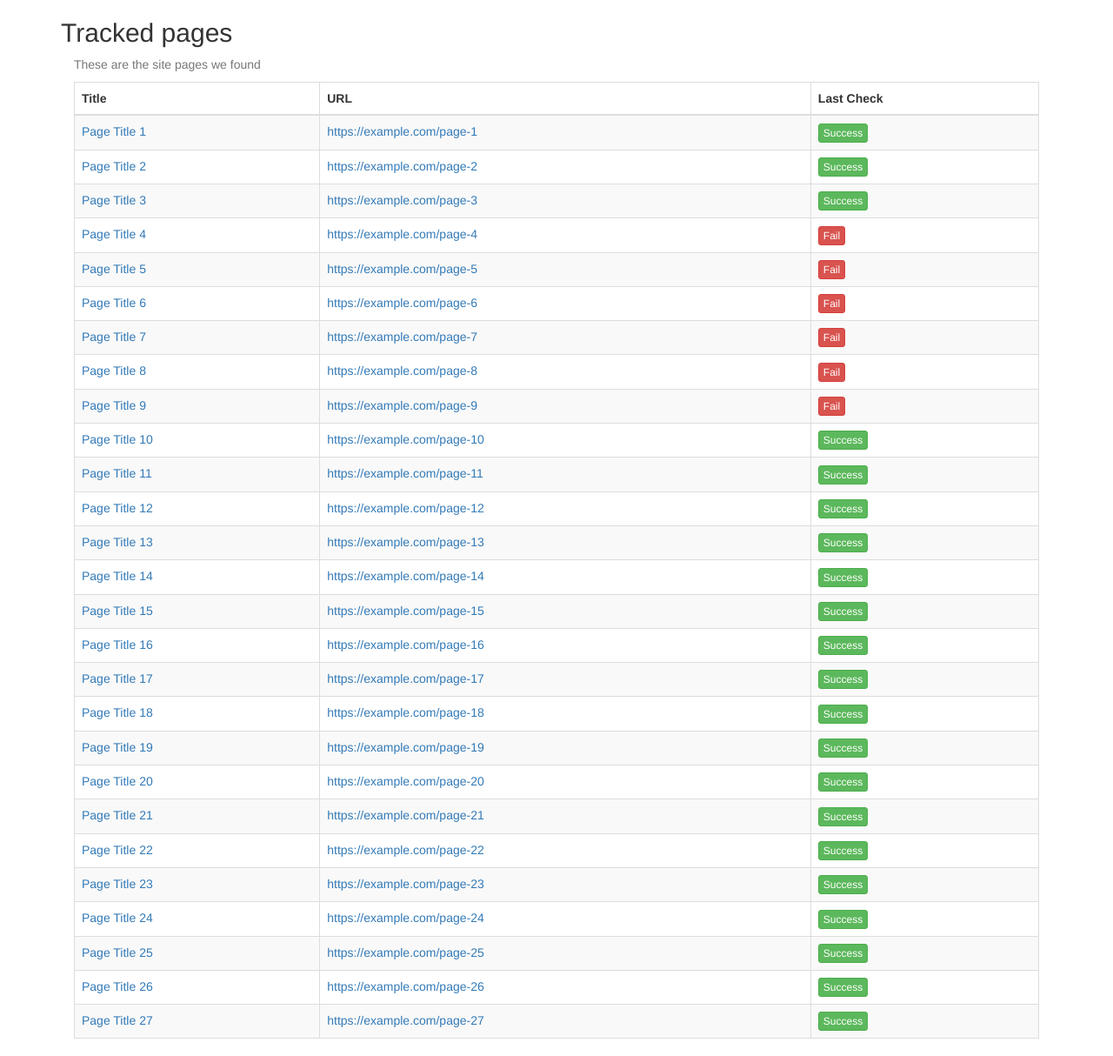
After one commit to Adyg/fides, a Django app: page /project/dashboard/visual in a window 1280 px wide. The commit adds this page. Shown: the part 3438-4652 px from the top of the page at 87% size. Run offline with Django 3.2, Linux system fonts and the light colour scheme; some libraries are stand-ins or nearby versions.

Commit message:
add visual consistency mockup

```diff
--- a/src/fides/templates/mockup/_sidebar.html
+++ b/src/fides/templates/mockup/_sidebar.html
@@ -31,7 +31,7 @@
           <li><a><i class="fa fa-folder"></i> Web Project X1 <span class="fa fa-chevron-down"></span></a>
             <ul class="nav child_menu">
               <li><a href="/project/dashboard">Dashboard</a></li>
-              <li><a href="form.html">Visual regression</a></li>
+              <li><a href="/project/dashboard/visual">Visual consistency</a></li>
               <li><a href="form_advanced.html">Load times</a></li>
               <li><a href="form_validation.html">Load Errors</a></li>
               <li><a href="form_wizards.html">JS Errors</a></li>
@@ -42,7 +42,7 @@
           <li><a><i class="fa fa-folder"></i> Web Project X2 <span class="fa fa-chevron-down"></span></a>
             <ul class="nav child_menu">
               <li><a href="/project/dashboard">Dashboard</a></li>
-              <li><a href="form.html">Visual regression</a></li>
+              <li><a href="/project/dashboard/visual">Visual consistency</a></li>
               <li><a href="form_advanced.html">Load times</a></li>
               <li><a href="form_validation.html">Load Errors</a></li>
               <li><a href="form_wizards.html">JS Errors</a></li>
@@ -53,7 +53,7 @@
           <li><a><i class="fa fa-folder"></i> Web Project X3 <span class="fa fa-chevron-down"></span></a>
             <ul class="nav child_menu">
               <li><a href="/project/dashboard">Dashboard</a></li>
-              <li><a href="form.html">Visual regression</a></li>
+              <li><a href="/project/dashboard/visual">Visual consistency</a></li>
               <li><a href="form_advanced.html">Load times</a></li>
               <li><a href="form_validation.html">Load Errors</a></li>
               <li><a href="form_wizards.html">JS Errors</a></li>
@@ -64,7 +64,7 @@
           <li><a><i class="fa fa-folder"></i> Web Project X4 <span class="fa fa-chevron-down"></span></a>
             <ul class="nav child_menu">
               <li><a href="/project/dashboard">Dashboard</a></li>
-              <li><a href="form.html">Visual regression</a></li>
+              <li><a href="/project/dashboard/visual">Visual consistency</a></li>
               <li><a href="form_advanced.html">Load times</a></li>
               <li><a href="form_validation.html">Load Errors</a></li>
               <li><a href="form_wizards.html">JS Errors</a></li>
@@ -75,7 +75,7 @@
           <li><a><i class="fa fa-folder"></i> Web Project X5 <span class="fa fa-chevron-down"></span></a>
             <ul class="nav child_menu">
               <li><a href="/project/dashboard">Dashboard</a></li>
-              <li><a href="form.html">Visual regression</a></li>
+              <li><a href="/project/dashboard/visual">Visual consistency</a></li>
               <li><a href="form_advanced.html">Load times</a></li>
               <li><a href="form_validation.html">Load Errors</a></li>
               <li><a href="form_wizards.html">JS Errors</a></li>
@@ -87,7 +87,7 @@
           <li><a><i class="fa fa-folder"></i> Web Project X6 <span class="fa fa-chevron-down"></span></a>
             <ul class="nav child_menu">
               <li><a href="/project/dashboard">Dashboard</a></li>
-              <li><a href="form.html">Visual regression</a></li>
+              <li><a href="/project/dashboard/visual">Visual consistency</a></li>
               <li><a href="form_advanced.html">Load times</a></li>
               <li><a href="form_validation.html">Load Errors</a></li>
               <li><a href="form_wizards.html">JS Errors</a></li>
@@ -99,7 +99,7 @@
           <li><a><i class="fa fa-folder"></i> Web Project X7 <span class="fa fa-chevron-down"></span></a>
             <ul class="nav child_menu">
               <li><a href="/project/dashboard">Dashboard</a></li>
-              <li><a href="form.html">Visual regression</a></li>
+              <li><a href="/project/dashboard/visual">Visual consistency</a></li>
               <li><a href="form_advanced.html">Load times</a></li>
               <li><a href="form_validation.html">Load Errors</a></li>
               <li><a href="form_wizards.html">JS Errors</a></li>
@@ -111,7 +111,7 @@
           <li><a><i class="fa fa-folder"></i> Web Project X8 <span class="fa fa-chevron-down"></span></a>
             <ul class="nav child_menu">
               <li><a href="/project/dashboard">Dashboard</a></li>
-              <li><a href="form.html">Visual regression</a></li>
+              <li><a href="/project/dashboard/visual">Visual consistency</a></li>
               <li><a href="form_advanced.html">Load times</a></li>
               <li><a href="form_validation.html">Load Errors</a></li>
               <li><a href="form_wizards.html">JS Errors</a></li>
@@ -123,7 +123,7 @@
           <li><a><i class="fa fa-folder"></i> Web Project X9 <span class="fa fa-chevron-down"></span></a>
             <ul class="nav child_menu">
               <li><a href="/project/dashboard">Dashboard</a></li>
-              <li><a href="form.html">Visual regression</a></li>
+              <li><a href="/project/dashboard/visual">Visual consistency</a></li>
               <li><a href="form_advanced.html">Load times</a></li>
               <li><a href="form_validation.html">Load Errors</a></li>
               <li><a href="form_wizards.html">JS Errors</a></li>
--- a/src/fides/templates/mockup/add_project.html
+++ b/src/fides/templates/mockup/add_project.html
@@ -117,7 +117,7 @@
               <div class="col-md-12 col-sm-12 col-xs-12">
                 <div class="x_panel">
                   <div class="x_title">
-                    <h2>Pages</small></h2>
+                    <h2>Pages</h2>
                     <div class="clearfix"></div>
                   </div>
                   <div class="x_content">
--- /dev/null
+++ b/src/fides/templates/mockup/project_dashboard_visual.html
@@ -0,0 +1,232 @@
+{% extends 'base.html' %}
+
+{% load static %}
+
+{% block page_title %}Visual consistency{% endblock page_title %}
+
+{% block content %}
+<div class="row">
+  <div class="col-md-12 col-sm-12 col-xs-12">
+    <div class="x_panel">
+      <div class="x_title">
+        <h2>Tracked pages</h2>
+        <div class="clearfix"></div>
+      </div>
+      <div class="x_content">
+          <div class="col-md-12 col-sm-12 col-xs-12">
+                <p class="text-muted font-13 m-b-30">
+                    These are the site pages we found
+                </p>
+                <table id="datatable-checkbox" class="table table-striped table-bordered jambo_table" width="100%">
+                  <thead>
+                    <tr class="headings">
+                      <th class="column-title">Title</th>
+                      <th class="column-title">URL</th>
+                      <th class="column-title">Last Check</th>
+                    </tr>
+                  </thead>
+
+
+                  <tbody>
+                    <tr>
+
+                      <td><a href="/##">Page Title 1</a></td>
+                      <td><a href="/###">https://example.com/page-1</a></td>
+                      <td><button type="button" class="btn btn-success btn-xs">Success</button></td>
+
+                    </tr>
+                    <tr>
+
+                      <td><a href="/##">Page Title 2</a></td>
+                      <td><a href="/##">https://example.com/page-2</a></td>
+                      <td><button type="button" class="btn btn-success btn-xs">Success</button></td>
+                    </tr>
+                    <tr>
+
+                      <td><a href="/##">Page Title 3</a></td>
+                      <td><a href="/##">https://example.com/page-3</a></td>
+                      <td><button type="button" class="btn btn-success btn-xs">Success</button></td>
+                    </tr>
+                    <tr>
+
+                      <td><a href="/##">Page Title 4</a></td>
+                      <td><a href="/##">https://example.com/page-4</a></td>
+                      <td><button type="button" class="btn btn-danger btn-xs">Fail</button></td>
+                    </tr>
+                    <tr>
+
+                      <td><a href="/##">Page Title 5</a></td>
+                      <td><a href="/##">https://example.com/page-5</a></td>
+                      <td><button type="button" class="btn btn-danger btn-xs">Fail</button></td>
+                    </tr>
+                    <tr>
+
+                      <td><a href="/##">Page Title 6</a></td>
+                      <td><a href="/##">https://example.com/page-6</a></td>
+                      <td><button type="button" class="btn btn-danger btn-xs">Fail</button></td>
+                    </tr>
+                    <tr>
+
+                      <td><a href="/##">Page Title 7</a></td>
+                      <td><a href="/##">https://example.com/page-7</a></td>
+                      <td><button type="button" class="btn btn-danger btn-xs">Fail</button></td>
+                    </tr>
+                    <tr>
+
+                      <td><a href="/##">Page Title 8</a></td>
+                      <td><a href="/##">https://example.com/page-8</a></td>
+                      <td><button type="button" class="btn btn-danger btn-xs">Fail</button></td>
+                    </tr>
+                    <tr>
+
+                      <td><a href="/##">Page Title 9</a></td>
+                      <td><a href="/##">https://example.com/page-9</a></td>
+                      <td><button type="button" class="btn btn-danger btn-xs">Fail</button></td>
+                    </tr>
+                    <tr>
+
+                      <td><a href="/##">Page Title 10</a></td>
+                      <td><a href="/##">https://example.com/page-10</a></td>
+                      <td><button type="button" class="btn btn-success btn-xs">Success</button></td>
+                    </tr>
+                    <tr>
+
+                      <td><a href="/##">Page Title 11</a></td>
+                      <td><a href="/##">https://example.com/page-11</a></td>
+                      <td><button type="button" class="btn btn-success btn-xs">Success</button></td>
+                    </tr>
+                    <tr>
+
+                      <td><a href="/##">Page Title 12</a></td>
+                      <td><a href="/##">https://example.com/page-12</a></td>
+                      <td><button type="button" class="btn btn-success btn-xs">Success</button></td>
+                    </tr>
+                    <tr>
+
+                      <td><a href="/##">Page Title 13</a></td>
+                      <td><a href="/##">https://example.com/page-13</a></td>
+                      <td><button type="button" class="btn btn-success btn-xs">Success</button></td>
+                    </tr>
+                    <tr>
+
+                      <td><a href="/##">Page Title 14</a></td>
+                      <td><a href="/##">https://example.com/page-14</a></td>
+                      <td><button type="button" class="btn btn-success btn-xs">Success</button></td>
+                    </tr>
+                    <tr>
+
+                      <td><a href="/##">Page Title 15</a></td>
+                      <td><a href="/##">https://example.com/page-15</a></td>
+                      <td><button type="button" class="btn btn-success btn-xs">Success</button></td>
+                    </tr>
+                    <tr>
+
+                      <td><a href="/##">Page Title 16</a></td>
+                      <td><a href="/##">https://example.com/page-16</a></td>
+                      <td><button type="button" class="btn btn-success btn-xs">Success</button></td>
+                    </tr>
+                    <tr>
+
+                      <td><a href="/##">Page Title 17</a></td>
+                      <td><a href="/##">https://example.com/page-17</a></td>
+                      <td><button type="button" class="btn btn-success btn-xs">Success</button></td>
+                    </tr>
+                    <tr>
+
+                      <td><a href="/##">Page Title 18</a></td>
+                      <td><a href="/##">https://example.com/page-18</a></td>
+                      <td><button type="button" class="btn btn-success btn-xs">Success</button></td>
+                    </tr>
+                    <tr>
+
+                      <td><a href="/##">Page Title 19</a></td>
+                      <td><a href="/##">https://example.com/page-19</a></td>
+                      <td><button type="button" class="btn btn-success btn-xs">Success</button></td>
+                    </tr>
+                    <tr>
+
+                      <td><a href="/##">Page Title 20</a></td>
+                      <td><a href="/##">https://example.com/page-20</a></td>
+                      <td><button type="button" class="btn btn-success btn-xs">Success</button></td>
+                    </tr>
+                    <tr>
+
+                      <td><a href="/##">Page Title 21</a></td>
+                      <td><a href="/##">https://example.com/page-21</a></td>
+                      <td><button type="button" class="btn btn-success btn-xs">Success</button></td>
+                    </tr>
+                    <tr>
+
+                      <td><a href="/##">Page Title 22</a></td>
+                      <td><a href="/##">https://example.com/page-22</a></td>
+                      <td><button type="button" class="btn btn-success btn-xs">Success</button></td>
+                    </tr>
+                    <tr>
+
+                      <td><a href="/##">Page Title 23</a></td>
+                      <td><a href="/##">https://example.com/page-23</a></td>
+                      <td><button type="button" class="btn btn-success btn-xs">Success</button></td>
+                    </tr>
+                    <tr>
+
+                      <td><a href="/##">Page Title 24</a></td>
+                      <td><a href="/##">https://example.com/page-24</a></td>
+                      <td><button type="button" class="btn btn-success btn-xs">Success</button></td>
+                    </tr>
+                    <tr>
+
+                      <td><a href="/##">Page Title 25</a></td>
+                      <td><a href="/##">https://example.com/page-25</a></td>
+                      <td><button type="button" class="btn btn-success btn-xs">Success</button></td>
+                    </tr>
+                    <tr>
+
+                      <td><a href="/##">Page Title 26</a></td>
+                      <td><a href="/##">https://example.com/page-26</a></td>
+                      <td><button type="button" class="btn btn-success btn-xs">Success</button></td>
+                    </tr>
+                    <tr>
+
+                      <td><a href="/##">Page Title 27</a></td>
+                      <td><a href="/##">https://example.com/page-27</a></td>
+                      <td><button type="button" class="btn btn-success btn-xs">Success</button></td>
+                    </tr>
+                  </tbody>
+                </table>
+              </div>
+        </div>
+    </div>
+  </div>
+</div>
+{% endblock content %}
+{% block extra_stylesheets %}
+    <!-- iCheck -->
+    <link href="{% static 'bower_components/gentelella/vendors/iCheck/skins/flat/green.css' %}" rel="stylesheet">
+    <!-- Datatables -->
+    <link href="{% static 'bower_components/gentelella/vendors/datatables.net-bs/css/dataTables.bootstrap.min.css' %}" rel="stylesheet">
+    <link href="{% static 'bower_components/gentelella/vendors/datatables.net-buttons-bs/css/buttons.bootstrap.min.css' %}" rel="stylesheet">
+    <link href="{% static 'bower_components/gentelella/vendors/datatables.net-fixedheader-bs/css/fixedHeader.bootstrap.min.css' %}" rel="stylesheet">
+    <link href="{% static 'bower_components/gentelella/vendors/datatables.net-responsive-bs/css/responsive.bootstrap.min.css' %}" rel="stylesheet">
+    <link href="{% static 'bower_components/gentelella/vendors/datatables.net-scroller-bs/css/scroller.bootstrap.min.css' %}" rel="stylesheet">
+{% endblock extra_stylesheets %}
+
+{% block extra_scripts %}
+    <!-- iCheck -->
+    <script src="{% static 'bower_components/gentelella/vendors/iCheck/icheck.min.js' %}"></script>
+    <!-- Datatables -->
+    <script src="{% static 'bower_components/gentelella/vendors/datatables.net/js/jquery.dataTables.min.js' %}"></script>
+    <script src="{% static 'bower_components/gentelella/vendors/datatables.net-bs/js/dataTables.bootstrap.min.js' %}"></script>
+    <script src="{% static 'bower_components/gentelella/vendors/datatables.net-buttons/js/dataTables.buttons.min.js' %}"></script>
+    <script src="{% static 'bower_components/gentelella/vendors/datatables.net-buttons-bs/js/buttons.bootstrap.min.js' %}"></script>
+    <script src="{% static 'bower_components/gentelella/vendors/datatables.net-buttons/js/buttons.flash.min.js' %}"></script>
+    <script src="{% static 'bower_components/gentelella/vendors/datatables.net-buttons/js/buttons.html5.min.js' %}"></script>
+    <script src="{% static 'bower_components/gentelella/vendors/datatables.net-buttons/js/buttons.print.min.js' %}"></script>
+    <script src="{% static 'bower_components/gentelella/vendors/datatables.net-fixedheader/js/dataTables.fixedHeader.min.js' %}"></script>
+    <script src="{% static 'bower_components/gentelella/vendors/datatables.net-keytable/js/dataTables.keyTable.min.js' %}"></script>
+    <script src="{% static 'bower_components/gentelella/vendors/datatables.net-responsive/js/dataTables.responsive.min.js' %}"></script>
+    <script src="{% static 'bower_components/gentelella/vendors/datatables.net-responsive-bs/js/responsive.bootstrap.js' %}"></script>
+    <script src="{% static 'bower_components/gentelella/vendors/datatables.net-scroller/js/dataTables.scroller.min.js' %}"></script>
+    <script src="{% static 'bower_components/gentelella/vendors/jszip/dist/jszip.min.js' %}"></script>
+    <script src="{% static 'bower_components/gentelella/vendors/pdfmake/build/pdfmake.min.js' %}"></script>
+    <script src="{% static 'bower_components/gentelella/vendors/pdfmake/build/vfs_fonts.js' %}"></script>
+{% endblock extra_scripts %}
--- a/src/fides/urls.py
+++ b/src/fides/urls.py
@@ -28,6 +28,7 @@ urlpatterns = [
     path('dashboard/', mockup_views.mockup_dashboard, name='dashboard'),
     path('add/project/', mockup_views.mockup_add_project, name='add-project'),
     path('project/dashboard', mockup_views.mockup_project_dashboard, name='project-dashboard'),
+    path('project/dashboard/visual', mockup_views.mockup_project_dashboard_visual, name='project-dashboard-visual'),
     ## END MOCKUP
 
 ] + static(settings.STATIC_URL, document_root=settings.STATIC_ROOT)
--- a/src/fides/views/mockup.py
+++ b/src/fides/views/mockup.py
@@ -24,3 +24,9 @@ def mockup_project_dashboard(request):
 
     return render(request, 'mockup/project_dashboard.html', {
     })
+
+
+def mockup_project_dashboard_visual(request):
+
+    return render(request, 'mockup/project_dashboard_visual.html', {
+    })
```
